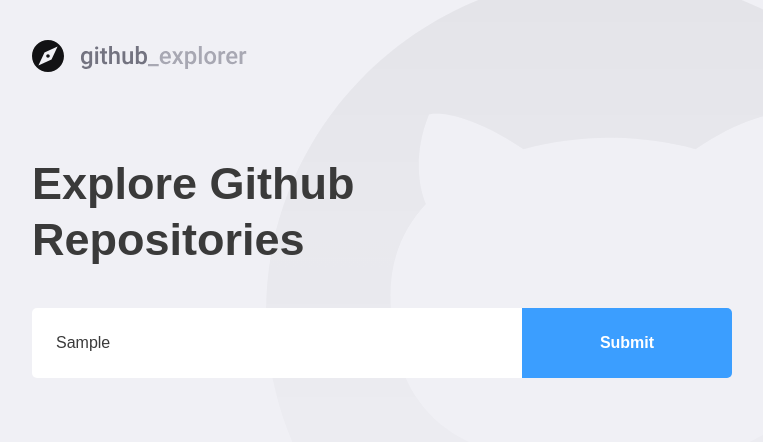
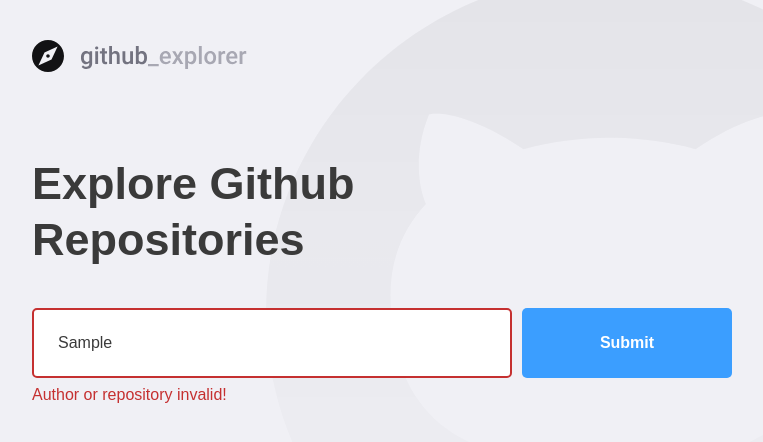
Before and after one commit to diebraga/explorer_github, a React (Create React App) app: page / in a window 1280 px wide. Both pictures are taken after typing "Sample" into the empty fields and a click on the button "Submit". Shown: the top 442 px of the page, without its empty margins (148-911 px from the left). Built offline with nearby package versions, Linux system fonts and the light colour scheme; no server answers.

Commit message:
added errors

```diff
--- a/src/dashboard/index.tsx
+++ b/src/dashboard/index.tsx
@@ -4,7 +4,9 @@
 
 import logoImg from '../assets/logosmall.svg';
 
-import { Title, Form, Repositories } from './styles';
+import {
+  Title, Form, Repositories, Error,
+} from './styles';
 
 interface Repository {
   full_name: string;
@@ -17,30 +19,43 @@
 
 const Dashboard: React.FC = () => {
   const [newRepo, setNewRepo] = useState('');
+  const [inputError, setInputError] = useState('');
   const [repos, setRepos] = useState<Repository[]>([]);
 
   async function handleRepos(event: FormEvent<HTMLFormElement>): Promise<void> {
     event.preventDefault();
 
-    const response = await api.get(`repos/${newRepo}`);
+    if (!newRepo) {
+      setInputError('Input Ex: "author/repository"');
+      return;
+    }
 
-    const repository = response.data;
+    try {
+      const response = await api.get(`repos/${newRepo}`);
 
-    setRepos([...repos, repository]);
-    setNewRepo('');
+      const repository = response.data;
+
+      setRepos([...repos, repository]);
+      setNewRepo('');
+      setInputError('');
+    } catch (err) {
+      setInputError('Author or repository invalid!');
+    }
   }
   return (
     <>
     <img src={logoImg} alt="git explorer" />
     <Title>Explore Github Repositories</Title>
 
-    <Form onSubmit={handleRepos}>
+    <Form hasError={!!inputError} onSubmit={handleRepos}>
       <input
       value={newRepo}
       onChange={(e) => setNewRepo(e.target.value)}
       placeholder="Search repository" />
       <button type="submit">Submit</button>
     </Form>
+
+  {inputError && <Error>{inputError}</Error>}
 
     <Repositories>
       {repos.map((repository) => (
--- a/src/dashboard/styles.ts
+++ b/src/dashboard/styles.ts
@@ -1,5 +1,9 @@
-import styled from 'styled-components';
+import styled, { css } from 'styled-components';
 import { shade } from 'polished';
+
+interface FormProps {
+  hasError: boolean;
+}
 
 export const Title = styled.h1`
   font-size: 45px;
@@ -11,7 +15,7 @@
 `;
 
 
-export const Form = styled.form`
+export const Form = styled.form<FormProps>`
   margin-top: 40px;
   max-width: 700px;
 
@@ -22,8 +26,14 @@
     height: 70px;
     padding: 0 24px;
     border: 0;
-    border-radius: 5px 0 0 5px;
+    border-radius: 5px;
     color: #3a3a3a;
+
+    border: 2px solid #fff;
+
+    ${(props) => props.hasError && css`
+      border-color: #c53030;
+    `}
 
     &::placeholder {
       color: #a8a8b3
@@ -31,10 +41,11 @@
   }
 
   button {
+    margin-left: 10px;
     width: 210px;
     background: #3b9eff;
     height: 70px;
-    border-radius: 0 5px 5px 0;
+    border-radius: 5px;
     border: 0;
     font-weight: bold;
     color: #fff;
@@ -45,6 +56,12 @@
   }
 
 
+`;
+
+export const Error = styled.span`
+  color: #c53030;
+  display: block;
+  margin-top: 8px;
 `;
 
 export const Repositories = styled.div`
```
